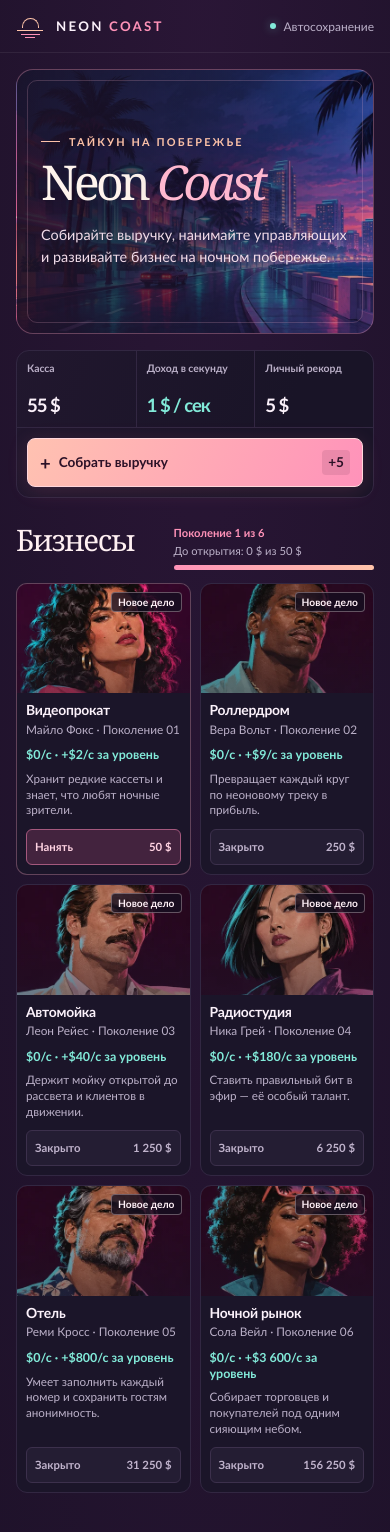
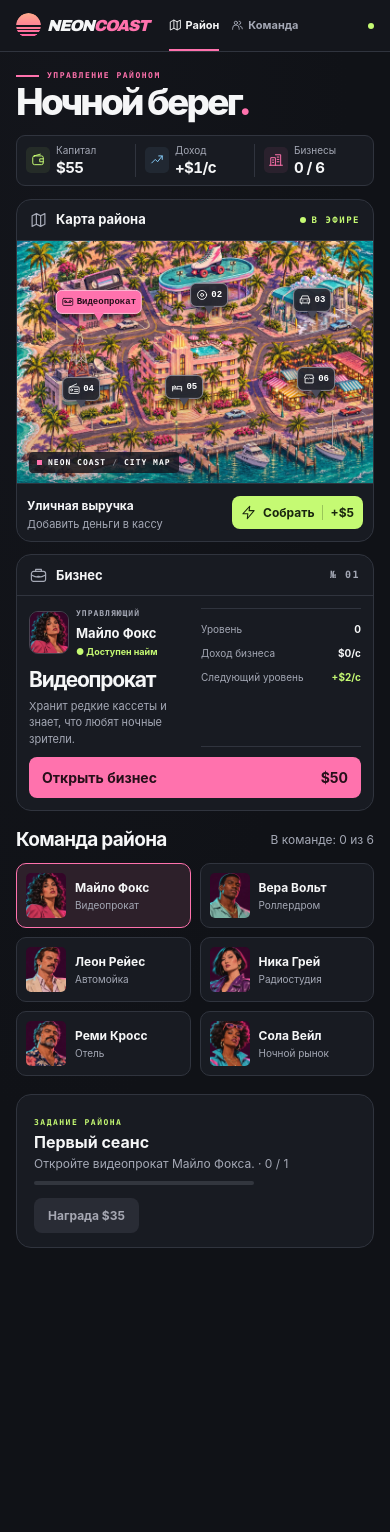
Before and after one commit to BrightOS/NotACrimeTycoon, a plain HTML site: page index.html in a window 390 px wide. After the commit the page ends 1273 px from the top, so only its background shows below. Drawn offline with Linux system fonts and the light colour scheme.

Commit message:
Launch interactive Neon Coast district and city contracts

```diff
--- a/app.js
+++ b/app.js
@@ -1,196 +1,61 @@
-import { CREW, incomeRate, nextCost, purchase, collect, tick, saveGame, loadGame } from "./game.js";
+import * as game from "./game.js?v=district2";
 
-const $ = (selector, root = document) => root.querySelector(selector);
-const cashNode = $("#cash");
-const incomeNode = $("#income");
-const recordNode = $("#record");
-const generationNode = $("#generation");
-const progressNode = $("#generation-progress");
-const detailNode = $("#generation-detail");
-const collectButton = $("#collect");
-const collectAmount = $("#collect-amount");
-const businessesNode = $("#businesses");
-const toast = $("#offline-toast");
-const statusNode = $("#game-status");
-
-const now = Date.now();
-const loaded = loadGame(now);
-const state = loaded.state;
-const money = new Intl.NumberFormat("ru-RU", { maximumFractionDigits: 0 });
-const exactMoney = new Intl.NumberFormat("ru-RU", { maximumFractionDigits: 1 });
-let lastTick = now;
-let lastSave = now;
-
-function format(value) {
-  return money.format(Math.floor(Math.max(0, value)));
+const shapes = {
+  map:'<path d="m3 6 6-3 6 3 6-3v15l-6 3-6-3-6 3zM9 3v15m6-12v15"/>',
+  users:'<circle cx="9" cy="8" r="3"/><path d="M3 20v-2a6 6 0 0 1 12 0v2m0-15a3 3 0 0 1 0 6m2 3a5 5 0 0 1 4 5"/>',
+  wallet:'<rect x="3" y="5" width="18" height="15" rx="3"/><path d="M21 10h-6v5h6M5 5l11-3"/>',
+  trend:'<path d="m3 17 6-6 4 4 8-10m-6 0h6v6"/>',
+  blocks:'<path d="M3 21V8h8v13m0-18h9v18M1 21h22M6 12h2m-2 4h2m6-9h3m-3 4h3m-3 4h3"/>',
+  brief:'<rect x="2" y="7" width="20" height="14" rx="3"/><path d="M8 7V4h8v3M2 12q10 6 20 0M11 14h2"/>',
+  bolt:'<path d="m14 2-11 12h8l-1 8 11-13h-8z"/>',
+  flag:'<path d="M5 22V3c5-4 9 4 15 0v11c-6 4-10-4-15 0"/>',
+  tape:'<rect x="2" y="5" width="20" height="14" rx="2"/><circle cx="7" cy="11" r="2"/><circle cx="17" cy="11" r="2"/><path d="M7 13h10"/>',
+  wheel:'<circle cx="12" cy="12" r="9"/><circle cx="12" cy="12" r="3"/>',
+  car:'<path d="m4 10 2-6h12l2 6M3 10h18v8H3zM5 18v2m14-2v2M6 14h2m8 0h2"/>',
+  radio:'<rect x="2" y="8" width="20" height="13" rx="2"/><path d="m4 8 13-6m-4 11h6m-6 4h6"/><circle cx="7" cy="14" r="2"/>',
+  hotel:'<path d="M3 20v-9m0 5h18v4m0-4v-5h-9v5"/><circle cx="7" cy="12" r="2"/>',
+  shop:'<path d="m3 10 2-6h14l2 6M3 10q2 4 5 0 3 4 5 0 3 4 5 0 2 3 3 0M4 12v8h16v-8"/>'
+};
+function icon(name){return '<svg aria-hidden="true" viewBox="0 0 24 24" fill="none" stroke="currentColor" stroke-width="1.7" stroke-linecap="round" stroke-linejoin="round">'+shapes[name]+'</svg>'}
+document.querySelectorAll('[data-icon]').forEach(node=>node.innerHTML=icon(node.dataset.icon));
+const $ = id=>document.getElementById(id);
+const loaded=game.loadGame(), state=loaded.state;
+const points=[[23,33],[54,30],[83,32],[18,69],[47,68],[84,65]];
+const symbols=['tape','wheel','car','radio','hotel','shop'];
+const format=new Intl.NumberFormat('ru-RU',{maximumFractionDigits:0});
+const compact=new Intl.NumberFormat('ru-RU',{notation:'compact',maximumFractionDigits:1});
+function cash(value){return '$'+(value>=1e6?compact:format).format(Math.floor(value))}
+let selected=0, lastTick=Date.now(),lastSave=lastTick,toastTimer;
+const pins=[],cards=[];
+function settle(){const now=Date.now();game.tick(state,Math.max(0,(now-lastTick)/1000));lastTick=now}
+function save(){game.saveGame(state);lastSave=Date.now()}
+function message(text){$('toast').textContent=text;$('toast').hidden=false;clearTimeout(toastTimer);toastTimer=setTimeout(()=>$('toast').hidden=true,3000)}
+function select(index){selected=index;render()}
+game.CREW.forEach((member,index)=>{
+  const pin=document.createElement('button');pin.className='pin';pin.type='button';pin.style.left=points[index][0]+'%';pin.style.top=points[index][1]+'%';pin.innerHTML='<span class="pin-sign">'+icon(symbols[index])+'<span></span></span>';pin.setAttribute('aria-label',member.business);pin.title=member.business;pin.onclick=()=>select(index);$('pins').append(pin);pins.push(pin);
+  const card=document.createElement('button');card.type='button';card.innerHTML='<img alt=""><span><strong></strong><small></small></span>';card.querySelector('img').src=member.image;card.querySelector('strong').textContent=member.name;card.onclick=()=>{select(index);if(matchMedia('(max-width:800px)').matches)document.querySelector('.inspector').scrollIntoView({block:'center'})};$('roster').append(card);cards.push(card);
+});
+const routes=document.createElement('div');routes.className='route-row';const progress=document.createElement('div');progress.className='contract-track';progress.innerHTML='<i></i>';$('mission-progress').after(progress,routes);
+function renderContract(){
+  const c=game.getContract?.(state);if(!c)return;
+  $('mission').hidden=false;$('mission-title').textContent=c.title;$('mission-progress').textContent=c.description+' · '+format.format(Math.min(c.target,Math.floor(c.progress)))+' / '+format.format(c.target);
+  progress.firstChild.style.width=Math.min(100,100*c.progress/c.target)+'%';
+  $('claim').disabled=!c.ready;$('claim').textContent=(c.ready?'Получить ':'Награда ')+cash(c.reward);
+  const signature=JSON.stringify([c.number,c.selectedRoute]);if(routes.dataset.signature===signature)return;
+  routes.dataset.signature=signature;routes.replaceChildren();for(const route of c.routes??[]){const button=document.createElement('button');button.type='button';button.textContent=route.label+' · '+cash(route.reward);button.title=route.description;button.setAttribute('aria-pressed',String(c.selectedRoute===route.id));button.onclick=()=>{settle();game.selectContractRoute(state,route.id);save();render()};routes.append(button)}
 }
-
-function buildCards() {
-  if (!businessesNode) return;
-  businessesNode.replaceChildren();
-  CREW.forEach((member, index) => {
-    const card = document.createElement("article");
-    card.className = "business-card";
-    card.dataset.index = String(index);
-
-    const art = document.createElement("div");
-    art.className = "business-art";
-    const img = document.createElement("img");
-    img.src = member.image;
-    img.alt = `${member.name} — ${member.business}`;
-    img.loading = "lazy";
-    img.addEventListener("error", () => {
-      img.remove();
-      art.classList.add("has-no-image");
-      art.setAttribute("aria-label", `${member.business}: портрет скоро появится`);
-    }, { once: true });
-    art.append(img);
-    const level = document.createElement("span");
-    level.className = "business-level";
-    art.append(level);
-
-    const body = document.createElement("div");
-    body.className = "business-body";
-    const name = document.createElement("h3");
-    name.className = "business-name";
-    name.textContent = member.business;
-    const owner = document.createElement("p");
-    owner.className = "business-owner";
-    owner.textContent = `${member.name} · ${member.era}`;
-    const income = document.createElement("p");
-    income.className = "business-income";
-    const description = document.createElement("p");
-    description.className = "business-description";
-    description.textContent = member.description;
-    const action = document.createElement("button");
-    action.className = "business-action";
-    action.type = "button";
-    action.dataset.buy = String(index);
-    const actionText = document.createElement("span");
-    actionText.className = "business-action-text";
-    const price = document.createElement("span");
-    price.className = "business-price";
-    action.append(actionText, price);
-    body.append(name, owner, income, description, action);
-    card.append(art, body);
-    businessesNode.append(card);
-  });
+function render(){
+ const count=state.levels.filter(Boolean).length,member=game.CREW[selected],level=state.levels[selected],locked=selected>0&&!state.levels[selected-1],cost=game.nextCost(state,selected);
+ $('cash').textContent=cash(state.cash);$('income').textContent='+'+cash(game.incomeRate(state))+'/с';$('owned').textContent=count+' / '+game.CREW.length;$('crew-count').textContent='В команде: '+count+' из '+game.CREW.length;
+ $('collect-amount').textContent='+'+cash(game.collectValue?.(state)??5);
+ game.CREW.forEach((m,i)=>{const active=i===selected;const number=String(i+1).padStart(2,'0');pins[i].classList.toggle('selected',active);pins[i].classList.toggle('owned',!!state.levels[i]);pins[i].setAttribute('aria-pressed',String(active));pins[i].querySelector('.pin-sign span').textContent=active?m.business:number;cards[i].classList.toggle('current',active);cards[i].setAttribute('aria-pressed',String(active));cards[i].querySelector('small').textContent=m.business});
+ $('serial').textContent='№ '+String(selected+1).padStart(2,'0');if($('portrait').getAttribute('src')!==member.image)$('portrait').src=member.image;$('owner').textContent=member.name;$('availability').textContent=level?'● В команде':locked?'● Закрыто':'● Доступен найм';$('availability').classList.toggle('locked',locked);$('biz-name').textContent=member.business;$('description').textContent=member.description;
+ $('level').textContent=level;$('current-rate').textContent=cash(member.rate*level)+'/с';$('next-rate').textContent='+'+cash(member.rate)+'/с';$('buy').disabled=locked||state.cash<cost;$('buy-label').textContent=locked?'Закрыто':level?'Улучшить':'Открыть бизнес';$('price').textContent=cash(cost);$('buy-hint').textContent=locked?'Сначала откройте бизнес «'+game.CREW[selected-1].business+'»':state.cash<cost?'Не хватает '+cash(Math.ceil(cost-state.cash)):'';renderContract();
 }
-
-function render() {
-  const rate = incomeRate(state);
-  if (cashNode) cashNode.textContent = `${format(state.cash)} $`;
-  if (incomeNode) incomeNode.textContent = `${exactMoney.format(rate)} $ / сек`;
-  if (recordNode) recordNode.textContent = `${format(state.totalEarned)} $`;
-  if (collectAmount) collectAmount.textContent = "+5";
-
-  const nextIndex = state.levels.findIndex((level, index) => level === 0 && (index === 0 || state.levels[index - 1] > 0));
-  const activeIndex = nextIndex < 0 ? CREW.length - 1 : nextIndex;
-  if (generationNode) generationNode.textContent = nextIndex < 0 ? "Все поколения открыты" : `Поколение ${activeIndex + 1} из ${CREW.length}`;
-  if (progressNode) {
-    const cost = nextCost(state, activeIndex);
-    const percent = nextIndex < 0 ? 100 : Math.min(100, Math.max(0, state.cash / cost * 100));
-    if (progressNode.tagName === "PROGRESS") progressNode.value = percent;
-    else progressNode.style.width = `${percent}%`;
-    progressNode.setAttribute("aria-valuenow", String(Math.round(percent)));
-  }
-  if (detailNode) {
-    detailNode.textContent = nextIndex < 0
-      ? "Команда открыла весь Ночной берег"
-      : `До открытия: ${format(Math.max(0, nextCost(state, activeIndex) - state.cash))} $ из ${format(nextCost(state, activeIndex))} $`;
-  }
-
-  if (businessesNode) CREW.forEach((member, index) => {
-    const card = businessesNode.querySelector(`[data-index="${index}"]`);
-    if (!card) return;
-    const level = state.levels[index] || 0;
-    const locked = index > 0 && state.levels[index - 1] < 1;
-    const cost = nextCost(state, index);
-    const button = $(".business-action", card);
-    const levelNode = $(".business-level", card);
-    const income = $(".business-income", card);
-    const price = $(".business-price", card);
-    const actionText = $(".business-action-text", card);
-    if (levelNode) levelNode.textContent = level ? `Ур. ${level}` : "Новое дело";
-    if (income) income.textContent = `$${format(member.rate * level)}/с · +$${format(member.rate)}/с за уровень`;
-    card.classList.toggle("is-locked", locked);
-    card.dataset.locked = String(locked);
-    if (button) {
-      button.disabled = locked || state.cash < cost;
-      const lockReason = locked ? `Сначала наймите ${CREW[index - 1].name}` : "";
-      button.setAttribute("aria-label", locked ? `Закрыто. ${lockReason}` : `${level ? "Улучшить" : "Нанять"} ${member.name} за ${format(cost)} $`);
-      button.title = lockReason;
-      if (actionText) actionText.textContent = locked ? "Закрыто" : level ? "Улучшить" : "Нанять";
-      if (price) price.textContent = `${format(cost)} $`;
-    }
-  });
-}
-
-function say(message) {
-  if (statusNode) statusNode.textContent = message;
-}
-
-function settle(timestamp = Date.now()) {
-  const elapsed = Math.max(0, (timestamp - lastTick) / 1000);
-  lastTick = timestamp;
-  if (elapsed > 0) tick(state, elapsed);
-}
-
-function hideToast() {
-  if (toast) toast.hidden = true;
-}
-
-buildCards();
-render();
-if (loaded.offlineEarned > 0 && toast) {
-  const title = $("#offline-title");
-  const text = $("#offline-text");
-  if (title) title.textContent = "Пока вас не было";
-  if (text) text.textContent = `Команда заработала ${format(loaded.offlineEarned)} $ за время вашего отсутствия.`;
-  toast.hidden = false;
-}
-
-if (businessesNode) businessesNode.addEventListener("click", event => {
-  const button = event.target.closest("button[data-buy]");
-  if (!button || button.disabled) return;
-  settle();
-  const index = Number(button.dataset.buy);
-  if (purchase(state, index)) {
-    render();
-    say(`${CREW[index].name} теперь в команде. Дело: ${state.levels[index]} ур.`);
-    saveGame(state, Date.now());
-    lastSave = Date.now();
-  } else {
-    say("Недостаточно средств или сначала нужно открыть предыдущее поколение.");
-  }
-});
-
-if (collectButton) collectButton.addEventListener("click", () => {
-  settle();
-  const earned = collect(state);
-  render();
-  say(`В кассу добавлено ${format(earned)} $.`);
-  const timestamp = Date.now();
-  saveGame(state, timestamp);
-  lastSave = timestamp;
-});
-
-if (toast) toast.addEventListener("click", event => {
-  if (event.target.closest("#offline-close")) hideToast();
-});
-
-window.setInterval(() => {
-  const timestamp = Date.now();
-  settle(timestamp);
-  render();
-  if (timestamp - lastSave >= 5000) {
-    saveGame(state, timestamp);
-    lastSave = timestamp;
-  }
-}, 1000);
-
-window.addEventListener("pagehide", () => {
-  const timestamp = Date.now();
-  settle(timestamp);
-  saveGame(state, timestamp);
-});
+$('collect').onclick=()=>{settle();const earned=game.collect(state);save();render();const fx=document.createElement('span');fx.className='spark';fx.setAttribute('aria-hidden','true');fx.textContent='+'+cash(earned);$('collect').append(fx);setTimeout(()=>fx.remove(),800)};
+$('buy').onclick=()=>{settle();if(game.purchase(state,selected)){save();message(state.levels[selected]===1?'Открыт бизнес «'+game.CREW[selected].business+'»':game.CREW[selected].business+' · Уровень '+state.levels[selected]);const pin=pins[selected];pin.classList.remove('pulse');void pin.offsetWidth;pin.classList.add('pulse')}render()};
+$('claim').onclick=()=>{settle();const reward=game.claimContract(state);if(reward){save();message('Заказ выполнен · +'+cash(reward))}render()};
+document.querySelectorAll('nav a').forEach(a=>a.onclick=()=>{document.querySelector('.nav-active')?.classList.remove('nav-active');a.classList.add('nav-active')});
+render();if(loaded.offlineEarned>=1)message('Пока вас не было, район заработал '+cash(loaded.offlineEarned));
+setInterval(()=>{settle();render();if(Date.now()-lastSave>=5000)save()},1000);
+window.addEventListener('pagehide',()=>{settle();save()});
--- a/game.js
+++ b/game.js
@@ -60,7 +60,7 @@ const STARTING_INCOME = 1;
 const OFFLINE_LIMIT_SECONDS = 4 * 60 * 60;
 
 export function createGame(now = Date.now()) {
-  return { cash: 50, totalEarned: 0, levels: CREW.map(() => 0), savedAt: now };
+  return { cash: 50, totalEarned: 0, levels: CREW.map(() => 0), savedAt: now, contract: freshContract(1, 1) };
 }
 
 export function incomeRate(state) {
@@ -87,16 +87,78 @@ export function purchase(state, index) {
   return true;
 }
 
+const ORDERS = [
+  ["Премьера на пирсе", "Развезите кассеты по летним кинотеатрам.", "Соберите выручку за ночные сеансы."],
+  ["Роллер-диско", "Передайте приглашения на набережной.", "Соберите выручку за вечерний прокат."],
+  ["Радиомарафон", "Доставьте пластинки в студию.", "Соберите выручку от ночного эфира."],
+  ["Огни ночного рынка", "Развезите заказы по торговым рядам.", "Соберите выручку за вечернюю ярмарку."]
+];
+
+function freshContract(number, rate) {
+  return { number, rate, selectedRoute: "active", stops: 0, receipts: 0 };
+}
+
+function validContract(order) {
+  return order && Number.isSafeInteger(order.number) && order.number >= 1 &&
+    Number.isFinite(order.rate) && order.rate >= 1 &&
+    ["active", "idle"].includes(order.selectedRoute) &&
+    Number.isSafeInteger(order.stops) && order.stops >= 0 &&
+    Number.isFinite(order.receipts) && order.receipts >= 0;
+}
+
+export function getContract(state) {
+  const order = state.contract ?? freshContract(1, 1);
+  if (order.number === 1) {
+    const ready = state.levels[0] > 0;
+    return { number: 1, title: "Первый сеанс", description: "Откройте видеопрокат Майло Фокса.",
+      progress: Number(ready), target: 1, reward: 35, ready, routes: [], selectedRoute: null };
+  }
+  const index = (order.number - 2) % ORDERS.length;
+  const [title, activeText, idleText] = ORDERS[index];
+  const duration = 25 + index * 5;
+  const routes = [
+    { id: "active", label: "Доставка", description: activeText, target: 8 + index * 2,
+      progress: order.stops, reward: Math.ceil(order.rate * 14) },
+    { id: "idle", label: "Выручка", description: idleText, target: order.rate * duration,
+      progress: Math.floor(order.receipts), reward: Math.ceil(order.rate * 20) }
+  ];
+  const route = routes.find(item => item.id === order.selectedRoute) ?? routes[0];
+  return { ...route, title, number: order.number, selectedRoute: route.id, routes,
+    progress: Math.min(route.progress, route.target), ready: route.progress >= route.target };
+}
+
+export function selectContractRoute(state, id) {
+  if (!state.contract || state.contract.number < 2 || !["active", "idle"].includes(id)) return false;
+  state.contract.selectedRoute = id;
+  return true;
+}
+
+export function claimContract(state) {
+  const order = getContract(state);
+  if (!order.ready) return 0;
+  state.cash += order.reward;
+  state.totalEarned += order.reward;
+  state.contract = freshContract(order.number + 1, incomeRate(state));
+  return order.reward;
+}
+
+export function collectValue(state) {
+  return 5 + Math.floor((incomeRate(state) - STARTING_INCOME) / 2);
+}
+
 export function collect(state) {
   if (!state || !Number.isFinite(state.cash) || !Number.isFinite(state.totalEarned)) return 0;
-  state.cash += 5;
-  state.totalEarned += 5;
-  return 5;
+  const earned = collectValue(state);
+  state.cash += earned;
+  state.totalEarned += earned;
+  if (state.contract?.number > 1) state.contract.stops += 1;
+  return earned;
 }
 
 export function tick(state, seconds) {
   if (!state || !Number.isFinite(state.cash) || !Number.isFinite(state.totalEarned) || !Number.isFinite(seconds) || seconds <= 0) return 0;
   const earned = incomeRate(state) * seconds;
+  if (state.contract?.number > 1) state.contract.receipts += earned;
   state.cash += earned;
   state.totalEarned += earned;
   return earned;
@@ -133,7 +195,7 @@ export function loadGame(now = Date.now()) {
     for (let i = 1; i < levels.length; i++) {
       if (levels[i - 1] === 0) levels[i] = 0;
     }
-    const state = { cash: saved.cash, totalEarned: saved.totalEarned, levels, savedAt: saved.savedAt };
+    const state = { cash: saved.cash, totalEarned: saved.totalEarned, levels, contract: validContract(saved.contract) ? saved.contract : freshContract(1, 1), savedAt: saved.savedAt };
     const elapsed = Math.max(0, Math.min(OFFLINE_LIMIT_SECONDS, (now - saved.savedAt) / 1000));
     const offlineEarned = tick(state, elapsed);
     state.savedAt = now;
--- a/index.html
+++ b/index.html
@@ -3,81 +3,43 @@
 <head>
   <meta charset="utf-8">
   <meta name="viewport" content="width=device-width, initial-scale=1">
-  <meta name="theme-color" content="#120f20">
-  <meta name="description" content="Неоновый экономический тайкун. Собирайте выручку и развивайте бизнес на побережье.">
-  <title>Neon Coast — тайкун на побережье</title>
-  <link rel="stylesheet" href="./styles.css">
-  <script type="module" src="./app.js"></script>
+  <meta name="theme-color" content="#101219">
+  <title>Neon Coast — Ночной берег</title>
+  <link rel="stylesheet" href="./styles.css?v=district2">
 </head>
 <body>
-  <header class="topbar">
-    <div class="shell topbar-inner">
-      <a class="masthead" href="./" aria-label="Neon Coast — главная">
-        <span class="masthead-mark" aria-hidden="true"></span>
-        <span>NEON<span class="masthead-accent"> COAST</span></span>
-      </a>
-      <span class="save-status" id="save-status">Автосохранение</span>
-    </div>
-  </header>
-
-  <main class="shell game">
-    <section class="hero" aria-labelledby="game-title">
-      <div class="hero-copy">
-        <p class="hero-kicker"><span></span>Тайкун на побережье</p>
-        <h1 id="game-title">Neon <em>Coast</em></h1>
-        <p class="hero-description">Собирайте выручку, нанимайте управляющих и развивайте бизнес на ночном побережье.</p>
+  <header class="topbar"><div class="top-inner">
+    <a class="brand" href="#city" aria-label="Neon Coast — к карте"><span class="brand-sun"></span><span>NEON<i>COAST</i></span></a>
+    <nav aria-label="Разделы игры"><a class="nav-active" href="#city"><span data-icon="map"></span> Район</a><a href="#crew"><span data-icon="users"></span> Команда</a></nav>
+    <div class="save-light"><b></b><span id="save-status">Автосохранение</span></div>
+  </div></header>
+  <main>
+    <section class="dashboard" aria-label="Показатели района">
+      <div class="district-heading"><div class="eyebrow"><span class="dash"></span> УПРАВЛЕНИЕ РАЙОНОМ</div><h1>Ночной берег<span>.</span></h1></div>
+      <div class="metrics">
+        <div class="metric"><span class="metric-icon green" data-icon="wallet"></span><div><small>Капитал</small><strong id="cash">$50</strong></div></div>
+        <div class="metric"><span class="metric-icon blue" data-icon="trend"></span><div><small>Доход</small><strong id="income">+$1/с</strong></div></div>
+        <div class="metric"><span class="metric-icon pink" data-icon="blocks"></span><div><small>Бизнесы</small><strong id="owned">0 / 6</strong></div></div>
       </div>
     </section>
-
-    <section class="finance" aria-label="Финансы">
-      <dl class="finance-stats">
-        <div class="stat stat-cash">
-          <dt><span class="stat-icon" aria-hidden="true">$</span>Касса</dt>
-          <dd id="cash">$50</dd>
-        </div>
-        <div class="stat stat-income">
-          <dt><span class="stat-icon" aria-hidden="true">↗</span>Доход в секунду</dt>
-          <dd id="income">$1/с</dd>
-        </div>
-        <div class="stat stat-record">
-          <dt><span class="stat-icon" aria-hidden="true">✦</span>Личный рекорд</dt>
-          <dd id="record">$0</dd>
-        </div>
-      </dl>
-      <div class="finance-action">
-        <button class="collect" id="collect" type="button">
-          <span class="collect-icon" aria-hidden="true">+</span>
-          <span>Собрать выручку</span>
-          <span class="collect-amount" id="collect-amount">+$5</span>
-        </button>
-      </div>
-    </section>
-
-    <section class="portfolio" aria-labelledby="portfolio-title">
-      <header class="section-header">
-        <h2 id="portfolio-title">Бизнесы</h2>
-        <div class="generation">
-          <div class="generation-heading">
-            <span id="generation">Поколение 1 из 6</span>
-            <span id="generation-detail"></span>
-          </div>
-          <progress id="generation-progress" value="0" max="100" aria-labelledby="generation"></progress>
-        </div>
-      </header>
-
-      <div class="business-grid" id="businesses"></div>
-      <noscript><p class="no-script">Включите JavaScript, чтобы запустить игру.</p></noscript>
-    </section>
-  </main>
-
-  <aside class="offline-toast" id="offline-toast" role="status" hidden>
-    <span class="offline-icon" aria-hidden="true">↗</span>
-    <div>
-      <strong id="offline-title">Выручка за время отсутствия</strong>
-      <p id="offline-text"></p>
+    <div class="play-layout" id="city">
+      <section class="map-panel panel" aria-labelledby="map-title">
+        <div class="panel-head"><h2 id="map-title"><span data-icon="map"></span> Карта района</h2><span class="live"><b></b> В ЭФИРЕ</span></div>
+        <div class="map-viewport"><div class="map-world" id="map-world"><img class="map-art" src="./assets/district.webp" alt=""><div class="map-shade"></div><div id="pins"></div></div>
+        <div class="map-corner"><i></i> NEON COAST <span>/</span> CITY MAP</div></div>
+        <div class="map-footer"><div class="collect-info"><span class="collect-icon" data-icon="bolt"></span><div><strong>Уличная выручка</strong><small id="collect-hint">Добавить деньги в кассу</small></div></div><button id="collect" class="collect"><span data-icon="bolt"></span> Собрать <b id="collect-amount">+$5</b></button></div>
+      </section>
+      <aside class="inspector panel" aria-labelledby="biz-name">
+        <div class="panel-head"><h2><span data-icon="brief"></span> Бизнес</h2><span class="serial" id="serial"></span></div>
+        <div class="inspector-body"><div class="portrait-row"><div class="portrait"><img id="portrait" alt=""></div><div><span class="eyebrow manager">УПРАВЛЯЮЩИЙ</span><strong id="owner"></strong><span id="availability" class="status"></span></div></div>
+        <h2 id="biz-name"></h2><p id="description"></p>
+        <div class="details"><div><span>Уровень</span><b id="level"></b></div><div><span>Доход бизнеса</span><b id="current-rate"></b></div><div><span>Следующий уровень</span><b class="gain" id="next-rate"></b></div></div>
+        <button id="buy" class="buy"><span id="buy-label"></span><b id="price"></b></button><small class="buy-hint" id="buy-hint"></small></div>
+      </aside>
     </div>
-    <button id="offline-close" class="offline-close" type="button" aria-label="Закрыть уведомление">×</button>
-  </aside>
-  <div id="game-status" class="sr-only" role="status" aria-live="polite"></div>
+    <section id="crew" class="crew"><div class="section-title"><h2>Команда района</h2><span id="crew-count"></span></div><div class="roster" id="roster"></div></section>
+    <section class="mission panel" id="mission" hidden><span class="mission-icon" data-icon="flag"></span><div class="mission-text"><small>ЗАДАНИЕ РАЙОНА</small><h2 id="mission-title"></h2><p id="mission-progress"></p></div><button id="claim"></button></section>
+  </main><div id="toast" role="status" aria-live="polite" hidden></div>
+  <script type="module" src="./app.js?v=district2"></script>
 </body>
 </html>
```
Also changed, not shown: styles.css, 1 other file.
